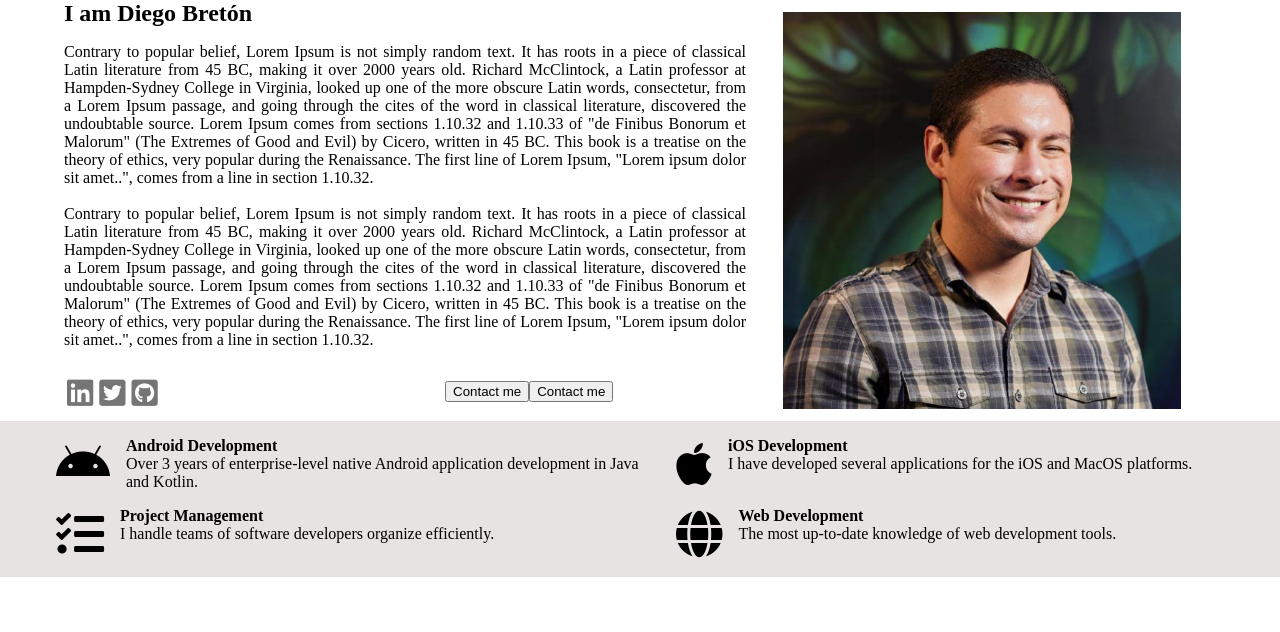
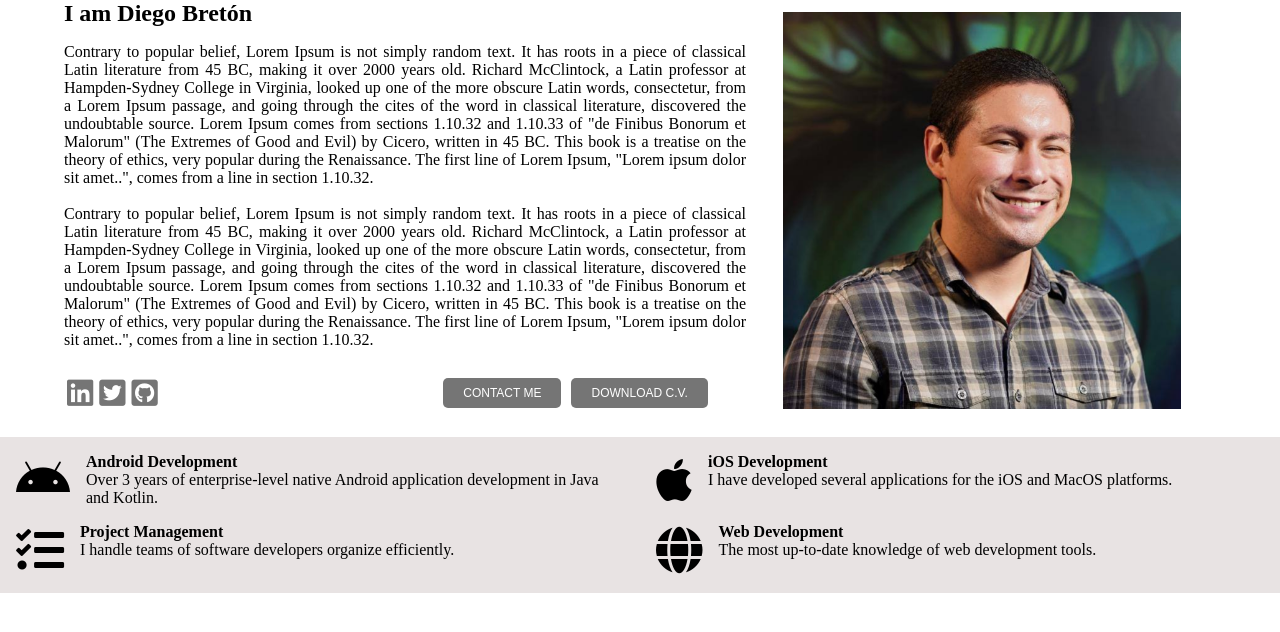
Before and after one commit to diegobreton/home, a React app: page / in a window 1280 px wide. Shown: the top 632 px of the page. Built offline with nearby package versions, Linux system fonts and the light colour scheme.

Commit message:
remove some UL styles and add material button class

```diff
--- a/js/IntroSection.js
+++ b/js/IntroSection.js
@@ -37,8 +37,8 @@ class IntroInfoButtonsContainer extends React.Component {
   render(){
     return(
       <ul className='info-btn-cont' >
-        <li><button type='button'>Contact me</button></li>
-        <li><button type='button'>Contact me</button></li>
+        <li><button className='ninja-button' type='button'>Contact me</button></li>
+        <li><button className='ninja-button' type='button'>Download C.V.</button></li>
       </ul>
     )
   }
--- a/styles/intro.scss
+++ b/styles/intro.scss
@@ -1,3 +1,5 @@
+@import 'widgets/materialbutton';
+
 .intro-section-container{
   display: grid;
   grid-template-columns: repeat(auto-fit, minmax(470px, auto));
@@ -62,9 +64,13 @@
     .info-btn-cont{
       grid-column-start: 2;
       grid-row-start: 3;
-
+      padding: 0;
+      margin: auto;
       li {
         display: inline;
+      }
+      button {
+        margin: 0 5px;
       }
     }
   }
--- a/styles/skills.scss
+++ b/styles/skills.scss
@@ -10,9 +10,10 @@
   list-style: none;
   padding-top: 1rem;
   padding-bottom: 1rem;
-  margin: 0;
+  padding-left: 0;
+  margin-bottom: 0;
 
-  .skill{
+  .skill {
     display: grid;
     grid-template-columns: auto 1fr;
     grid-template-rows: minmax(auto, 1fr) 2fr;
--- /dev/null
+++ b/styles/widgets/materialbutton.scss
@@ -0,0 +1,26 @@
+$muted-grey: #999;
+$purple: #8300ff;
+$white: #fff;
+$grey: #757575;
+
+$base-shadow: rgba(0, 0, 0, 0.12);
+$purple-shadow-from: rgba(131, 0, 255, 0.42);
+$purple-shadow-to: rgba(131, 0, 255, 0.2);
+$purple-box-shadow:  0 14px 26px -12px $purple-shadow-from, 0 4px 23px 0px $base-shadow, 0 8px 10px -5px $purple-shadow-to;
+
+.ninja-button {
+    padding: .50rem 1.25rem;
+    text-transform: uppercase;
+    background: $grey;
+    border: none;
+    color: $white;
+    font-weight: 200;
+    font-size: .75rem;
+    border-radius: 5px;
+    cursor: pointer;
+    transition: all .4s;
+    &:hover {
+        opacity: 0.8;
+        box-shadow: $purple-box-shadow;
+    }
+}
```
